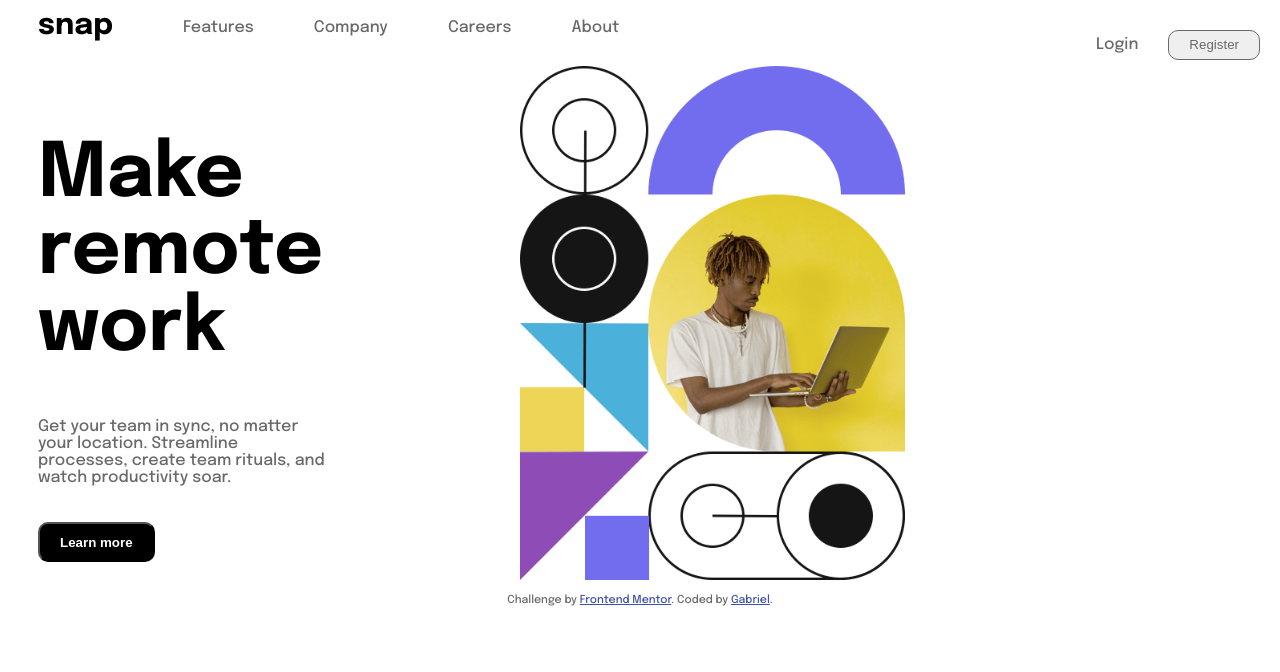
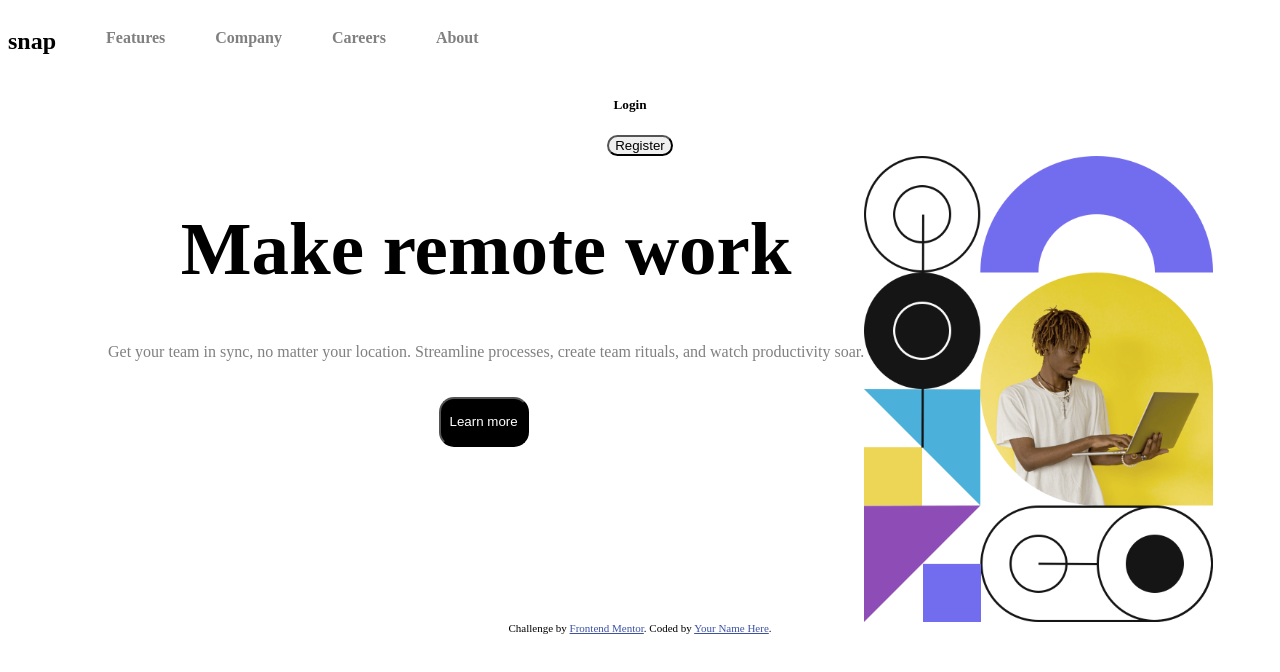
Before and after one commit to Gabriel070211/desaafio-2, a plain HTML site: page index.html in a window 1280 px wide. Drawn offline with Linux system fonts and the light colour scheme.

Commit message:
Revert "Correções"

```diff
--- a/index.html
+++ b/index.html
@@ -13,51 +13,36 @@
     .attribution { font-size: 11px; text-align: center; }
     .attribution a { color: hsl(228, 45%, 44%); }
   </style>
-
-  <!-- Link google fonts - font Epilogue -->
-  <link href="https://fonts.googleapis.com/css2?family=Epilogue:wght@500;700&display=swap" rel="stylesheet">
   <link rel="stylesheet" href="style.css">
 </head>
 <body>
 
+  <div id="listas">
+  <h2>snap</h2>
+  <h4>Features</h4>
+  <h4> Company</h4>
+  <h4> Careers</h4>
+  <h4>About </h4>
+  </div>
+
+  <h5> Login</h5>
+  <button id="botao"> Register</button>
+
   <div class="container">
+  <div id="texto">
+  <h1>Make remote work</h1>
 
+  <p>Get your team in sync, no matter your location. Streamline processes,
+  create team rituals, and watch productivity soar.</p>
 
-    <div id="menu">
-      <h2 id="main_title">snap</h2>
-      <h4 class="menu_item">Features</h4>
-      <h4 class="menu_item"> Company</h4>
-      <h4 class="menu_item"> Careers</h4>
-      <h4 class="menu_item">About </h4>
-
-    </div>
-
-    <div class="login_register">
-      <p>Login</p>
-      <button id="btRegister"> Register</button>
-    </div>
-
-
-      <div class="content">
-        <div id="content_textos">
-          <h1 class="content_title">Make remote work</h1>
-
-          <p class="content_paragrafo">Get your team in sync, no matter your location. Streamline processes,
-          create team rituals, and watch productivity soar.</p>
-
-          <button id="btLearnMore"> Learn more</button>
-        </div>
-
-        <div id="content_img">
-          <img src="images/image-hero-desktop.png">
-        </div>
-
-      </div>
+  <button id="botao2"> Learn more</button>
+  </div>
+  <img src="images/image-hero-desktop.png" id="imagem">
   </div>
 
   <div class="attribution">
     Challenge by <a href="https://www.frontendmentor.io?ref=challenge" target="_blank">Frontend Mentor</a>.
-    Coded by <a href="#">Gabriel</a>.
+    Coded by <a href="#">Your Name Here</a>.
   </div>
 </body>
 </html>
--- a/style.css
+++ b/style.css
@@ -1,102 +1,72 @@
 body{
     text-align: center;
-    font-family: 'Epilogue', sans-serif;
-    font-weight: 500;
-    color:#696969;
-}
-.container{
-    margin: 10px 30px;
 }
 
-.content{
+.container{
     display: flex;
-    max-width: 80%;
-    justify-content: center;
-    align-items: center;
-}
-#content_textos, #content_img {
-
-    max-width: 50%;
-    max-height: 70vh;
-    text-align: left;
-
- }
- #content_img img{
-    width: 80%;
-    height: 100%;
- }
-.login_register{
-    display: flex;
-    position: absolute;
-    right: 20px;
-    top:20px;
-    gap:30px;
-    align-items: center;
 }
 
-#menu{
+#imagem{
+    height: 45%;
+    width: 30%;
+
+}
+#listas{
     display: flex;
-    align-items: center;
 }
 
-.menu_item{
+h4{
+    padding-left:50px;
+    color: gray;
+}
 
-    font-size: 16px;
-    margin-top: 0;
-    font-weight: lighter;
-    margin-left:30px;
-    margin-right: 30px;
+h4:hover{
+    color: black;
 }
-#main_title{
-    color: #000;
-    margin-right: 40px;
-    font-size: 30px;
-    margin-top: 0;
+
+h2{
 
 }
 
+h5{
+    padding-right: 20px;
 
-
-h5{
-   padding-right: 20px;
 }
 
-#btLearnMore{
+#botao2{
 
-    border-radius: 10px;
-    height: 40px;
-    padding: 10px 20px;
     margin-top: 20px;
     margin-right: 5px;
     background-color: black;
     color: white;
-    font-weight: 700;
-    cursor: pointer;
-
+    border-radius: 15px;
+    height: 50px;
+    width: 90px;
 }
 
-#btLearnMore:hover{
+#botao2:hover{
    background-color: white;
    color: black;
 }
 
-
-.content_title{
+h1{
     font-size: 75px;
-    color: #000;
-    max-width: 70%;
-}
-.content_paragrafo{
-    max-width: 60%;
-    font-size: 16px;
 
 }
 
-#btRegister{
-    border-radius: 10px;
-    height: 30px;
-    padding: 5px 20px;
-    color: #696969;
-    border:1px solid #696969;
-    cursor: pointer;
+#texto{
+    text-align: center;
 }
+
+.container{
+    padding-left: 100px;
+}
+
+#botao{
+    border-radius: 20px;
+}
+
+p{
+    color: gray;
+
+}
```
